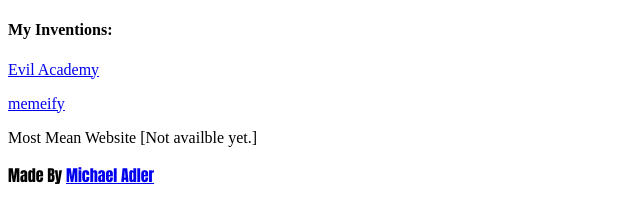
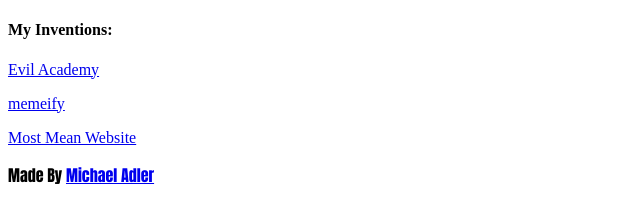
Before and after one commit to wuterbutl/michaeladler, a plain HTML site: page index.html in a window 1280 px wide. Shown: the whole page, without its empty margins (0-640 px from the left). Drawn offline with Linux system fonts and the light colour scheme.

Commit message:
Update index.html

```diff
--- a/index.html
+++ b/index.html
@@ -3,7 +3,7 @@
 <h4>My Inventions:</h4>
 <p><a href="https://bit.ly/evilacademy">Evil Academy</a></p>
 <p><a href="https://bit.ly/memeify1">memeify</a></p>
-<p>Most Mean Website [Not availble yet.]</p>
+<p><a href="https://meany.michaeladler.xyz">Most Mean Website</a></p>
 
 <footer>
 <p style="border: black; font-family: Impact, Haettenschweiler, 'Arial Narrow Bold', sans-serif;">Made By <a href="https://bit.ly/michaeladler">Michael Adler</a></p>
```
